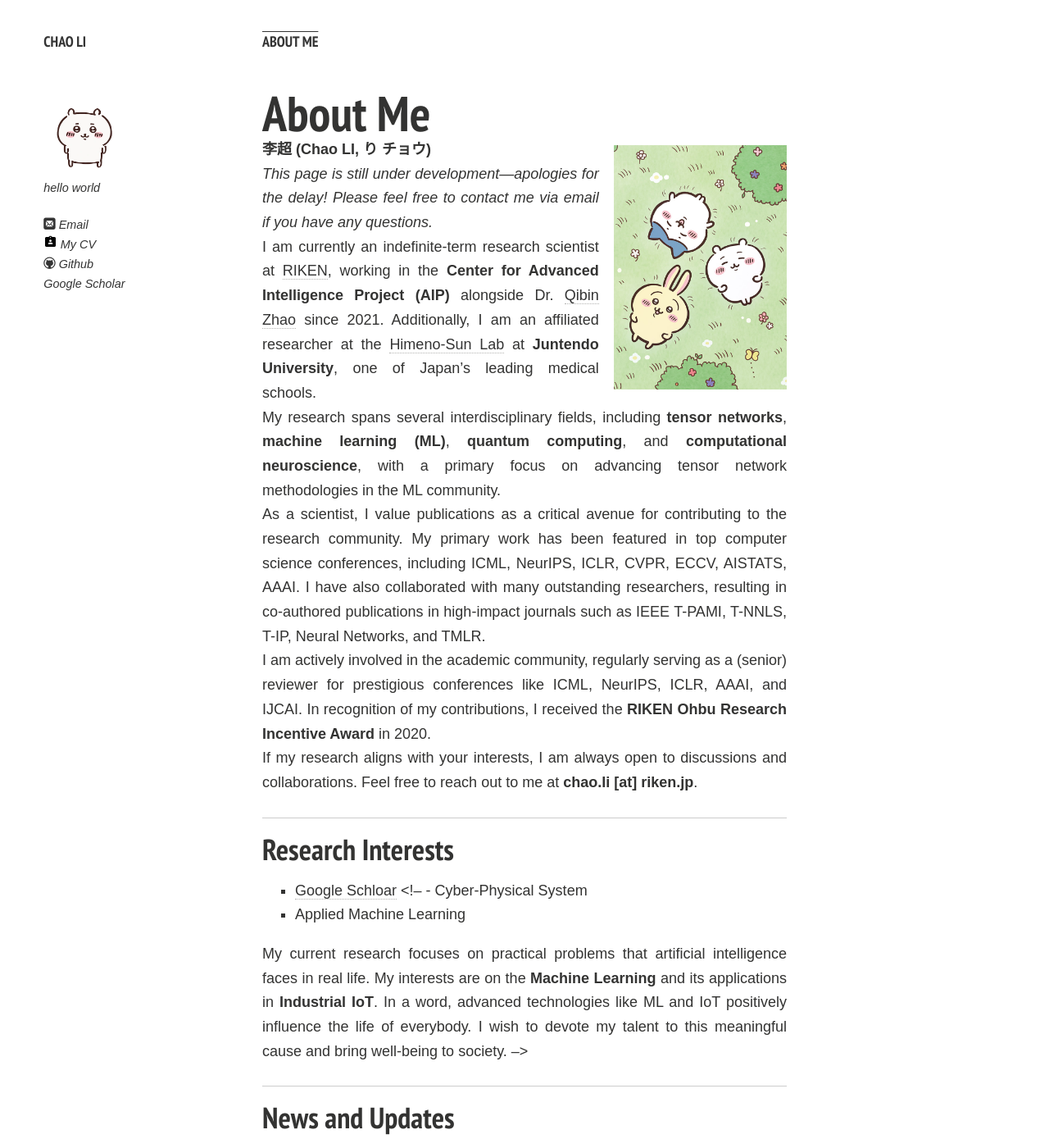
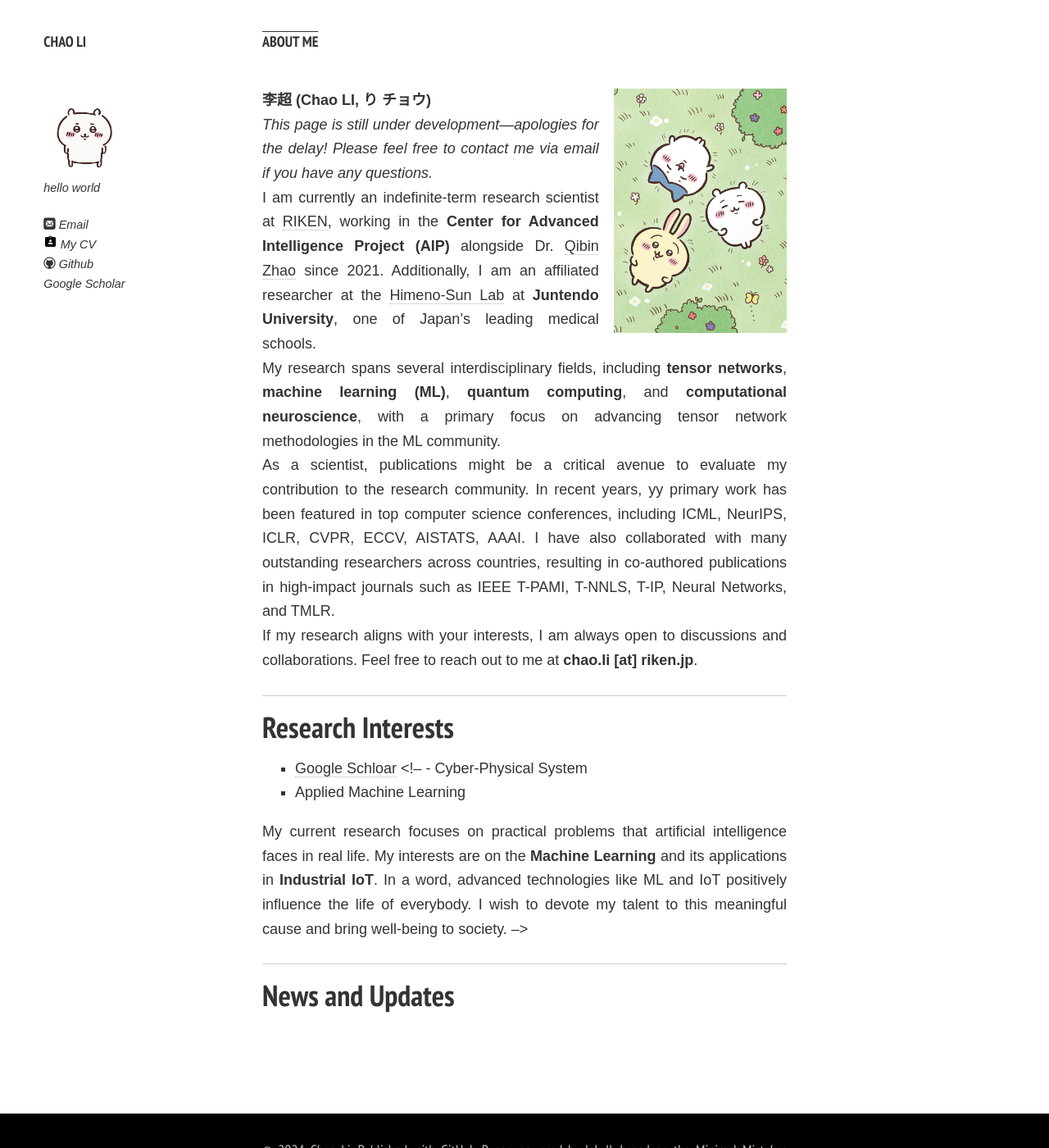
Before and after one commit to ChaoLiAtRIKEN/ChaoLiAtRIKEN.github.io, a Jekyll site: the page built from index.md, in a window 1280 px wide and 1400 px high. Shown: the whole window at 82% size. Built offline with Jekyll 4.4.1, drawn with Linux system fonts in a browser that asks for light colours; nearby versions of some CDN libraries; comment, search, counter and statistics services are not loaded; a style sheet for code colours, icons or effects is not loaded; our own code applies the rules of GitHub Pages for plain Markdown files.

Commit message:
Update index.md

```diff
--- a/index.md
+++ b/index.md
@@ -2,7 +2,7 @@
 layout: page
 ---
 
-# About Me
+<!-- # About Me -->
 
 <img src="https://ChaoLiAtRIKEN.github.io/1_0155-1.jpg" class="floatpic" width="360" height="480">
 
@@ -14,9 +14,9 @@ I am currently an indefinite-term research scientist at [RIKEN](https://www.rike
 
 My research spans several interdisciplinary fields, including **tensor networks**, **machine learning (ML)**, **quantum computing**, and **computational neuroscience**, with a primary focus on advancing tensor network methodologies in the ML community.
 
-As a scientist, I value publications as a critical avenue for contributing to the research community. My primary work has been featured in top computer science conferences, including ICML, NeurIPS, ICLR, CVPR, ECCV, AISTATS, AAAI. I have also collaborated with many outstanding researchers, resulting in co-authored publications in high-impact journals such as IEEE T-PAMI, T-NNLS, T-IP, Neural Networks, and TMLR.
+As a scientist, publications might be a critical avenue to evaluate my contribution to the research community. In recent years, yy primary work has been featured in top computer science conferences, including ICML, NeurIPS, ICLR, CVPR, ECCV, AISTATS, AAAI. I have also collaborated with many outstanding researchers across countries, resulting in co-authored publications in high-impact journals such as IEEE T-PAMI, T-NNLS, T-IP, Neural Networks, and TMLR.
 
-I am actively involved in the academic community, regularly serving as a (senior) reviewer for prestigious conferences like ICML, NeurIPS, ICLR, AAAI, and IJCAI. In recognition of my contributions, I received the **RIKEN Ohbu Research Incentive Award** in 2020.
+<!-- I am actively involved in the academic community, regularly serving as a (senior) reviewer for prestigious conferences like ICML, NeurIPS, ICLR, AAAI, and IJCAI. In recognition of my contributions, I received the **RIKEN Ohbu Research Incentive Award** in 2020. -->
 
 If my research aligns with your interests, I am always open to discussions and collaborations. Feel free to reach out to me at **chao.li [at] riken.jp**.
 
```
